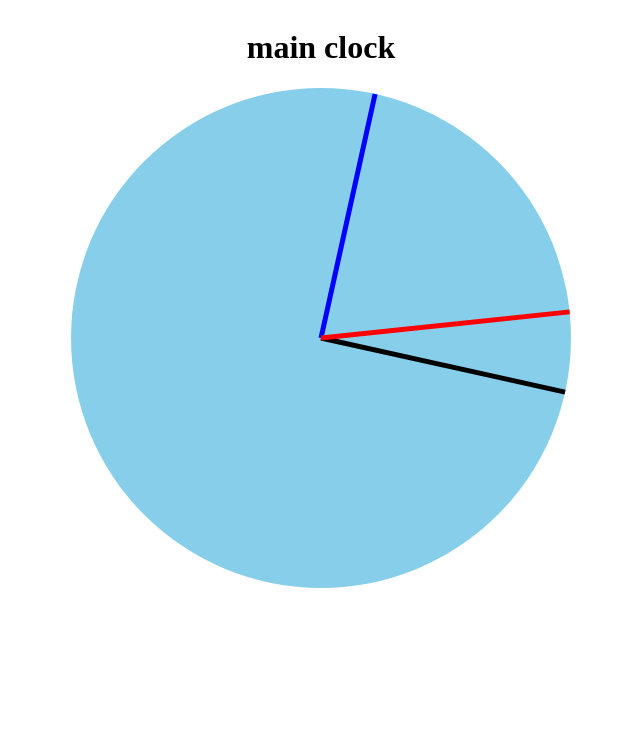
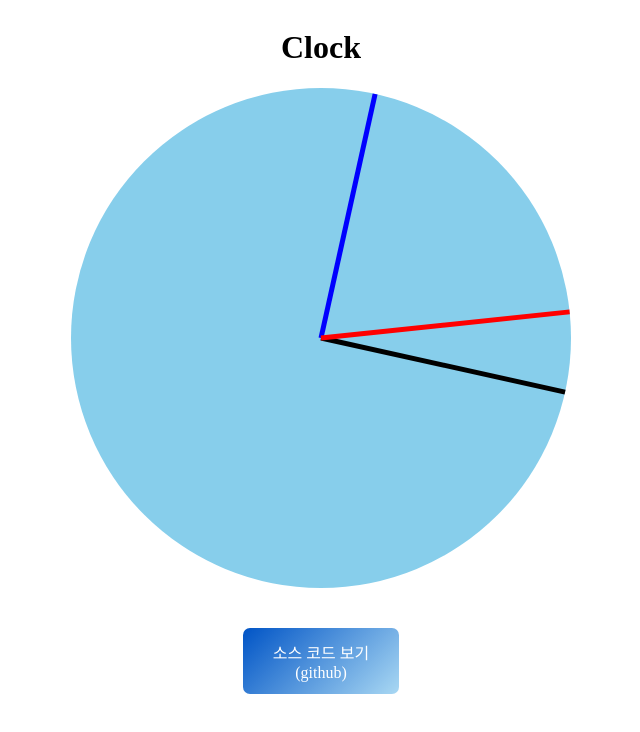
Before and after one commit to jh8057/zzemalclock, a Vue app: page / in a window 1280 px wide. Shown: the top 732 px of the page, without its empty margins (319-959 px from the left). Built offline with nearby package versions, Linux system fonts and the light colour scheme.

Commit message:
[clock] button
- link to github button

```diff
--- a/src/assets/main.css
+++ b/src/assets/main.css
@@ -1,3 +1,5 @@
 :root{
-    --radiusSize : 500px
+    --radiusSize : 500px;
+    --darkBlue : #0054c6;
+    --lightBlue : #a9d8f3;
 }
--- a/src/views/HomeView.vue
+++ b/src/views/HomeView.vue
@@ -4,8 +4,14 @@ import MainClock from "../components/MainClock.vue";
 
 <template>
   <main>
-    <h1>main clock</h1>
+    <h1>Clock</h1>
     <main-clock />
+    <a
+      class="main__link"
+      href="https://github.com/jh8057/zzemalclock"
+      target="_blank"
+      >소스 코드 보기(github)</a
+    >
   </main>
 </template>
 
@@ -18,4 +24,22 @@ main {
   justify-content: center;
   text-align: center;
 }
+
+.main__link {
+  width: 100px;
+  color: white;
+  text-decoration: none;
+  text-align: center;
+  justify-content: center;
+  margin: auto;
+  margin-top: 40px;
+  border-radius: 7px;
+  transition: transform 0.3s;
+  padding: 0.75em 1.75em;
+  background-image: linear-gradient(135deg, var(--darkBlue), var(--lightBlue));
+}
+
+.main__link:hover {
+  transform: translateX(20px);
+}
 </style>
```
